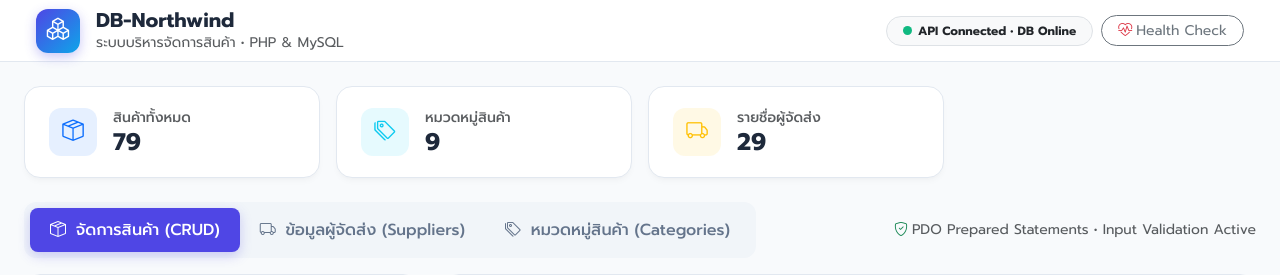
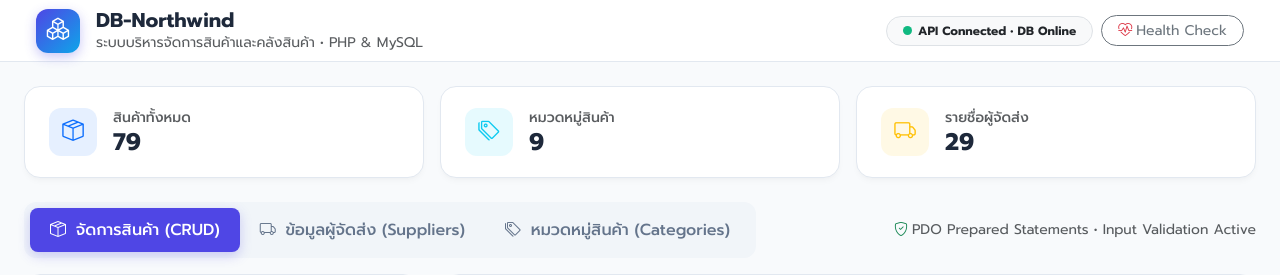
Before and after one commit to sakchai-01/Sakchai-Rail, a PHP site: page / in a window 1280 px wide. Shown: the top 275 px of the page. Run offline with PHP 8.4, Linux system fonts and the light colour scheme; data comes from the database, SQL or seed files in the repository.

Commit message:
Update index.php

```diff
--- a/index.php
+++ b/index.php
@@ -259,7 +259,7 @@ declare(strict_types=1);
             <h1 class="h5 fw-bold mb-0">DB-Northwind</h1>
 
           </div>
-          <p class="text-muted small mb-0">ระบบบริหารจัดการสินค้า • PHP & MySQL</p>
+          <p class="text-muted small mb-0">ระบบบริหารจัดการสินค้าและคลังสินค้า • PHP & MySQL</p>
         </div>
       </div>
 
@@ -280,7 +280,7 @@ declare(strict_types=1);
 
     <!-- Dashboard Stat Cards -->
     <section class="row g-3 mb-4" id="statsSection">
-      <div class="col-6 col-md-3">
+      <div class="col-12 col-md-4">
         <div class="stat-card d-flex align-items-center gap-3">
           <div class="stat-icon bg-primary bg-opacity-10 text-primary">
             <i class="bi bi-box-seam"></i>
@@ -291,7 +291,7 @@ declare(strict_types=1);
           </div>
         </div>
       </div>
-      <div class="col-6 col-md-3">
+      <div class="col-12 col-md-4">
         <div class="stat-card d-flex align-items-center gap-3">
           <div class="stat-icon bg-info bg-opacity-10 text-info">
             <i class="bi bi-tags"></i>
@@ -302,7 +302,7 @@ declare(strict_types=1);
           </div>
         </div>
       </div>
-      <div class="col-6 col-md-3">
+      <div class="col-12 col-md-4">
         <div class="stat-card d-flex align-items-center gap-3">
           <div class="stat-icon bg-warning bg-opacity-10 text-warning">
             <i class="bi bi-truck"></i>
@@ -313,7 +313,6 @@ declare(strict_types=1);
           </div>
         </div>
       </div>
-
     </section>
 
     <!-- Main Navigation Pills -->
@@ -893,7 +892,10 @@ declare(strict_types=1);
           document.getElementById('statTotalProducts').textContent = statsRes.data.total_products.toLocaleString();
           document.getElementById('statTotalCategories').textContent = statsRes.data.total_categories.toLocaleString();
           document.getElementById('statTotalSuppliers').textContent = statsRes.data.total_suppliers.toLocaleString();
-          document.getElementById('statAvgPrice').textContent = '$' + Number(statsRes.data.avg_price).toFixed(2);
+          const avgEl = document.getElementById('statAvgPrice');
+          if (avgEl) {
+            avgEl.textContent = '$' + Number(statsRes.data.avg_price).toFixed(2);
+          }
         }
 
         updateApiStatus(true, 'API Connected • DB Online');
```
